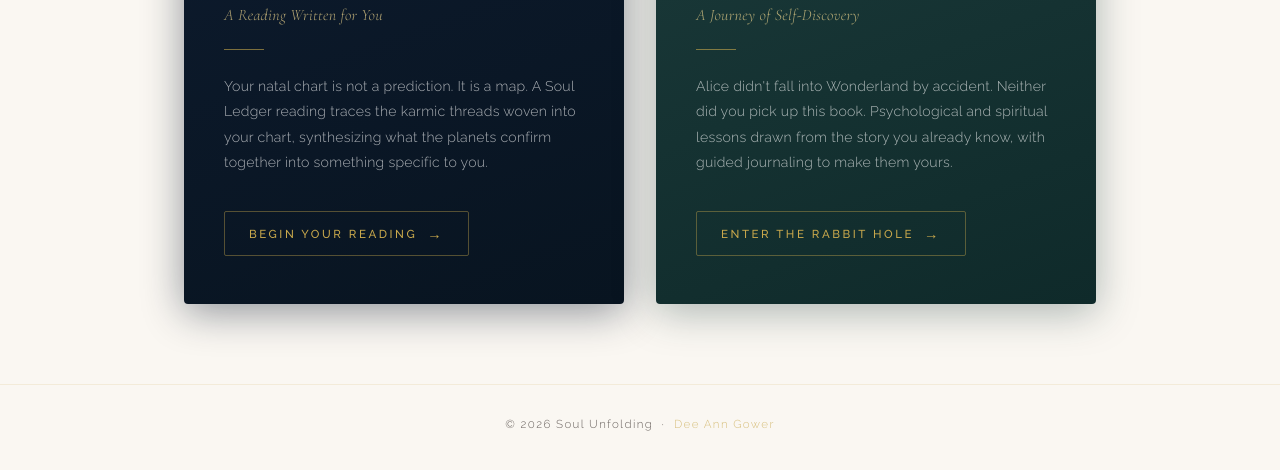
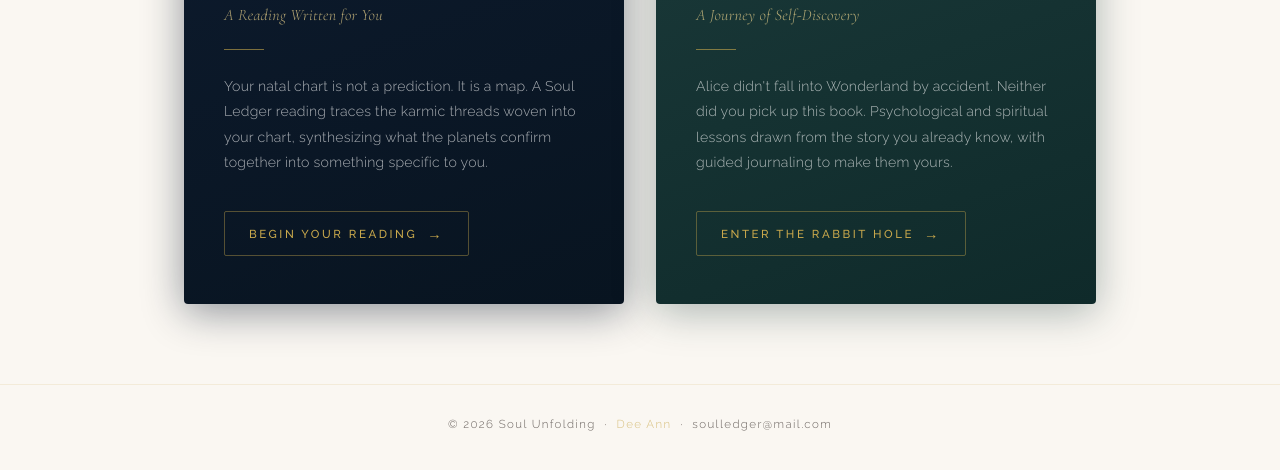
Before and after one commit to SoulUnfolding/soulunfolding.github.io, a plain HTML site: page index.html in a window 1280 px wide. Shown: the part 682-1152 px from the top of the page. Drawn offline with nearby package versions, Linux system fonts and the light colour scheme.

Commit message:
Add files via upload

```diff
--- a/index.html
+++ b/index.html
@@ -365,7 +365,7 @@
   </main>
 
   <footer>
-    <p>&copy; 2026 Soul Unfolding &nbsp;·&nbsp; <a href="mailto:">Dee Ann Gower</a></p>
+    <p>&copy; 2026 Soul Unfolding &nbsp;·&nbsp; <a href="mailto:soulledger@mail.com">Dee Ann</a> &nbsp;·&nbsp; soulledger@mail.com</p>
   </footer>
 
 </body>
```
